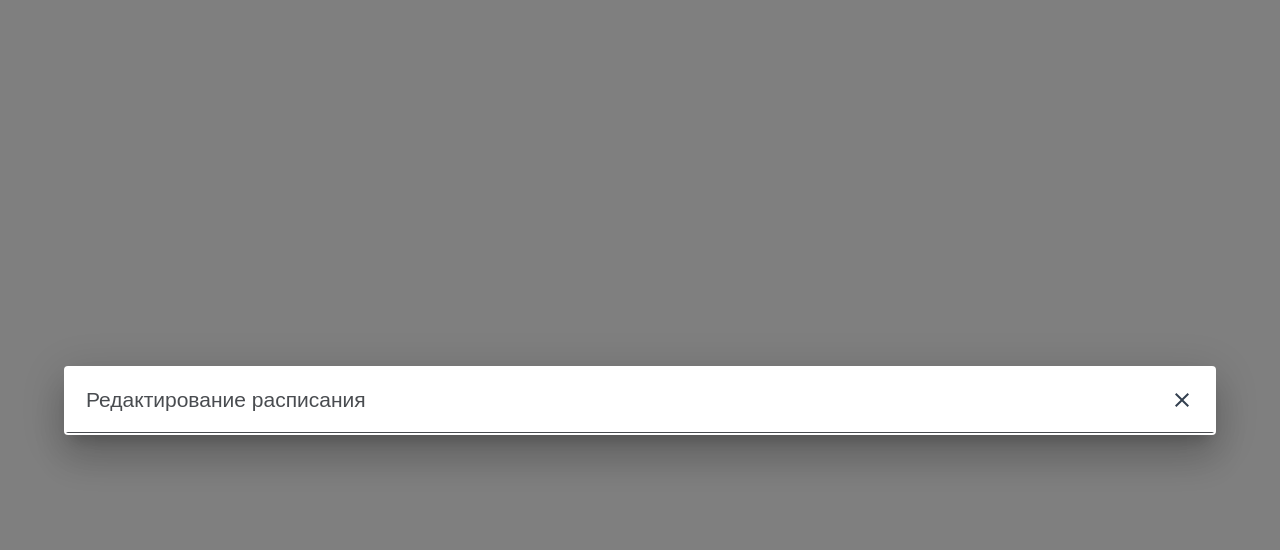
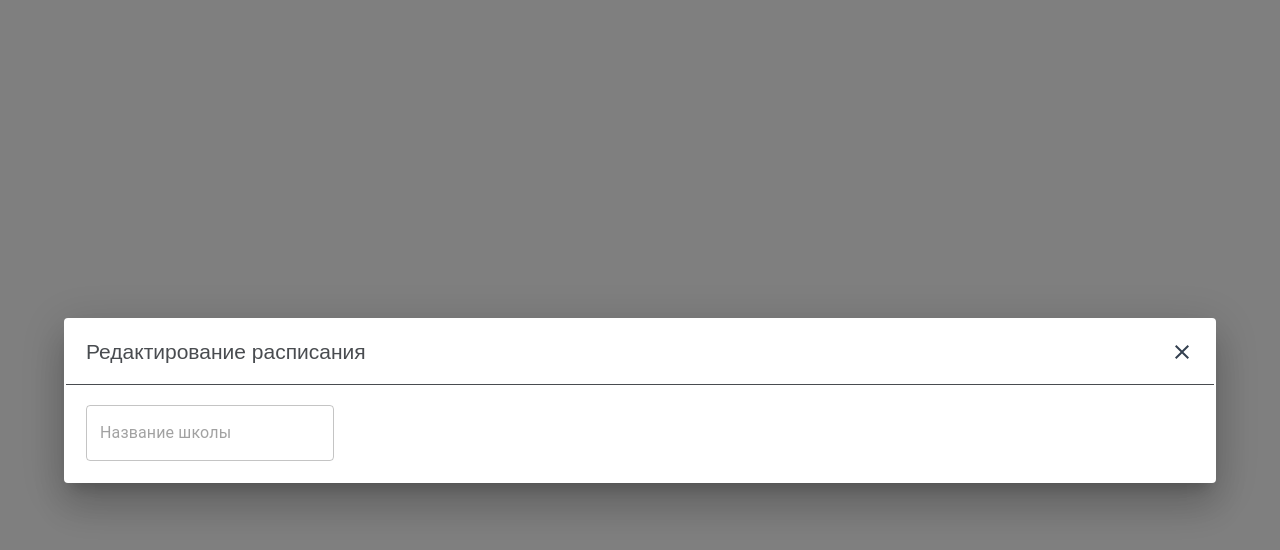
Before and after one commit to aliona-kragel/test-schedule, a React (Create React App) app: page / in a window 1280 px wide. Both pictures are taken after a click on the button "Show modal". Shown: the top 550 px of the page. Built offline with nearby package versions, Linux system fonts and the light colour scheme.

Commit message:
Add react-hook-form library and InputTextForm component

```diff
--- a/package.json
+++ b/package.json
@@ -12,6 +12,7 @@
     "@testing-library/user-event": "^13.5.0",
     "react": "^18.2.0",
     "react-dom": "^18.2.0",
+    "react-hook-form": "^7.49.3",
     "react-scripts": "5.0.1",
     "sass": "^1.70.0",
     "web-vitals": "^2.1.4"
--- /dev/null
+++ b/src/components/FormComponents/InputTextForm/index.jsx
@@ -0,0 +1,28 @@
+import { TextField } from '@mui/material';
+import { Controller, useFormContext } from 'react-hook-form';
+
+const InputTextForm = ({ name }) => {
+  const { control, setValue } = useFormContext();
+  const handleChange = (value) => {
+    setValue(name, value);
+  }
+  return (
+    <Controller
+      name={name}
+      control={control}
+      render={({ field: { value, ...field } }) => (
+        <TextField
+          {...field}
+          onChange={(e) => handleChange(e.target.value)}
+          value={value}
+          placeholder='Название школы'
+
+        />
+      )
+      }
+    />
+
+  )
+}
+
+export default InputTextForm;
--- a/src/components/ScheduleModal/index.jsx
+++ b/src/components/ScheduleModal/index.jsx
@@ -1,17 +1,33 @@
+import { FormProvider, useForm } from "react-hook-form";
 import DialogWrapper from "../DialogWrapper";
 import PopupButtonClose from "../PopupButtonClose";
 import styles from "./styles.module.scss";
+import InputTextForm from "../FormComponents/InputTextForm";
 
 
 const ScheduleModal = ({ open, setOpen }) => {
+  const formMethods = useForm({
+    defaultValues: {
+      schoolName: "",
+    }
+  })
+  const { getValues } = formMethods;
+
   const handleClose = () => {
     setOpen(false)
+    console.log(getValues())
   }
+
   return (
     <DialogWrapper open={open} onClose={handleClose}>
       <div className={styles.dialog__header}>
         <h2>Редактирование расписания</h2>
         <PopupButtonClose onClick={handleClose} />
+      </div>
+      <div className={styles.dialog__form}>
+        <FormProvider {...formMethods}>
+          <InputTextForm name="schoolName" />
+        </FormProvider>
       </div>
 
     </DialogWrapper>
--- a/src/components/ScheduleModal/styles.module.scss
+++ b/src/components/ScheduleModal/styles.module.scss
@@ -13,4 +13,7 @@
       font-weight: 200;
     }
   }
+  &__form{
+    padding: 20px;
+  }
 }
```
Also changed, not shown: 1 other file (tests, documents, lock files or other folders).
